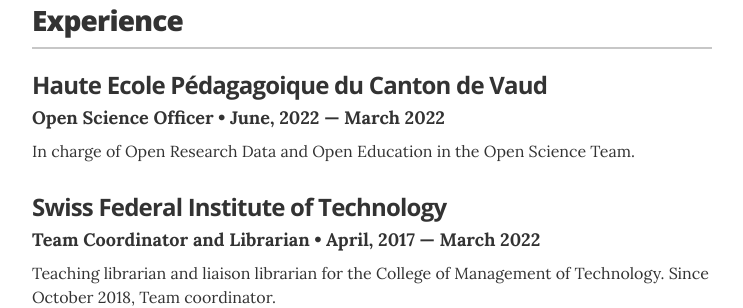
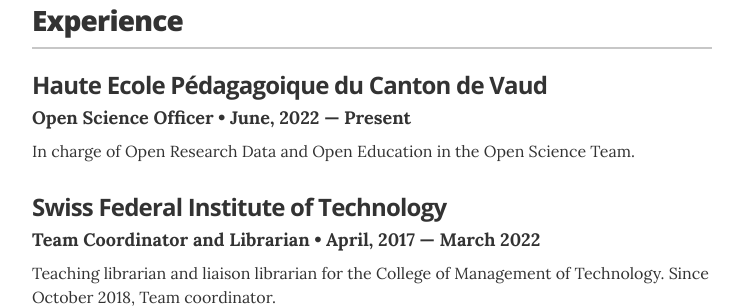
Before and after one commit to railyards/cv-resume, a Jekyll site: the page built from index.html, in a window 1280 px wide and 900 px high, scrolled down 618 px. Shown: the part 154-462 px from the top of the window, without its empty margins (268-1011 px from the left). Built offline with Jekyll 4.4.1, drawn with Linux system fonts in a browser that asks for light colours.

Commit message:
Update experience.yml

```diff
--- a/_data/experience.yml
+++ b/_data/experience.yml
@@ -4,7 +4,7 @@
 
 - company: Haute Ecole Pédagagoique du Canton de Vaud
   position: Open Science Officer
-  duration: June, 2022 &mdash; March 2022
+  duration: June, 2022 &mdash; Present
   summary: In charge of Open Research Data and Open Education in the Open Science Team.
 
 
```
